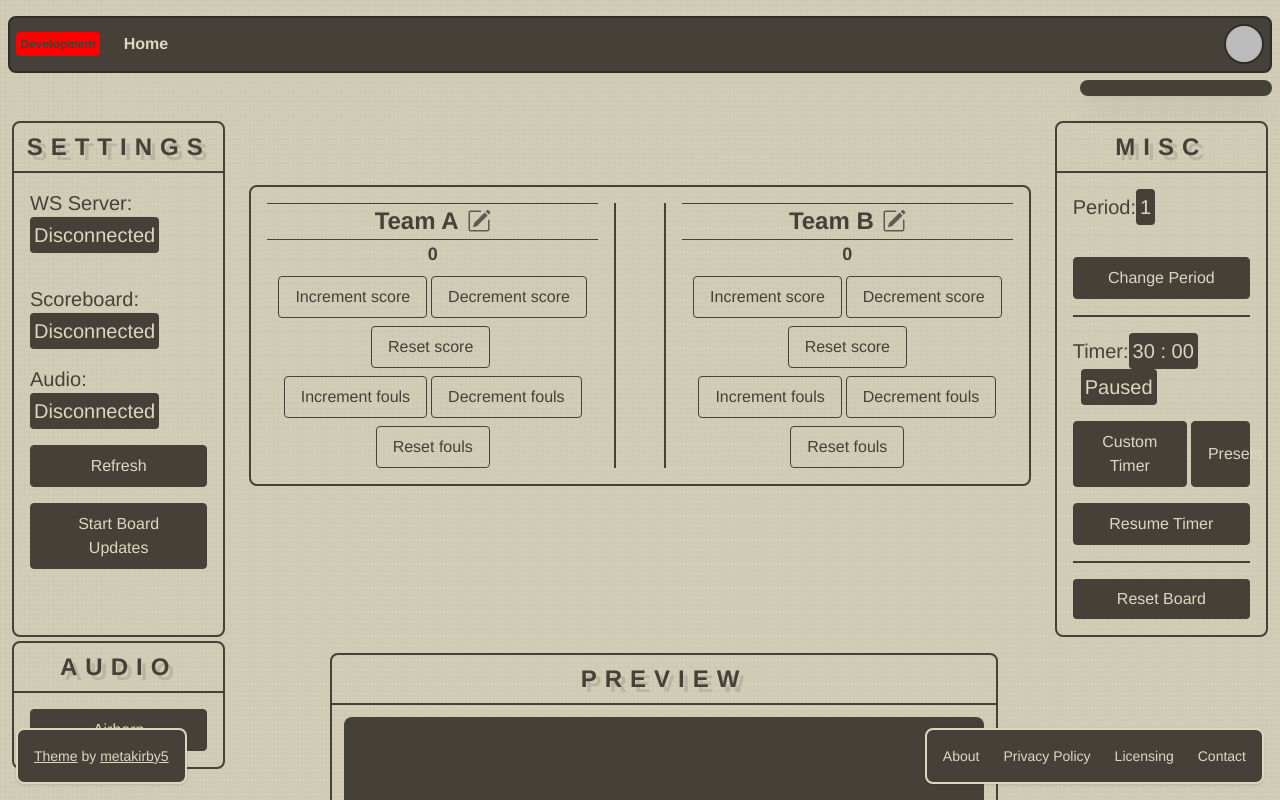
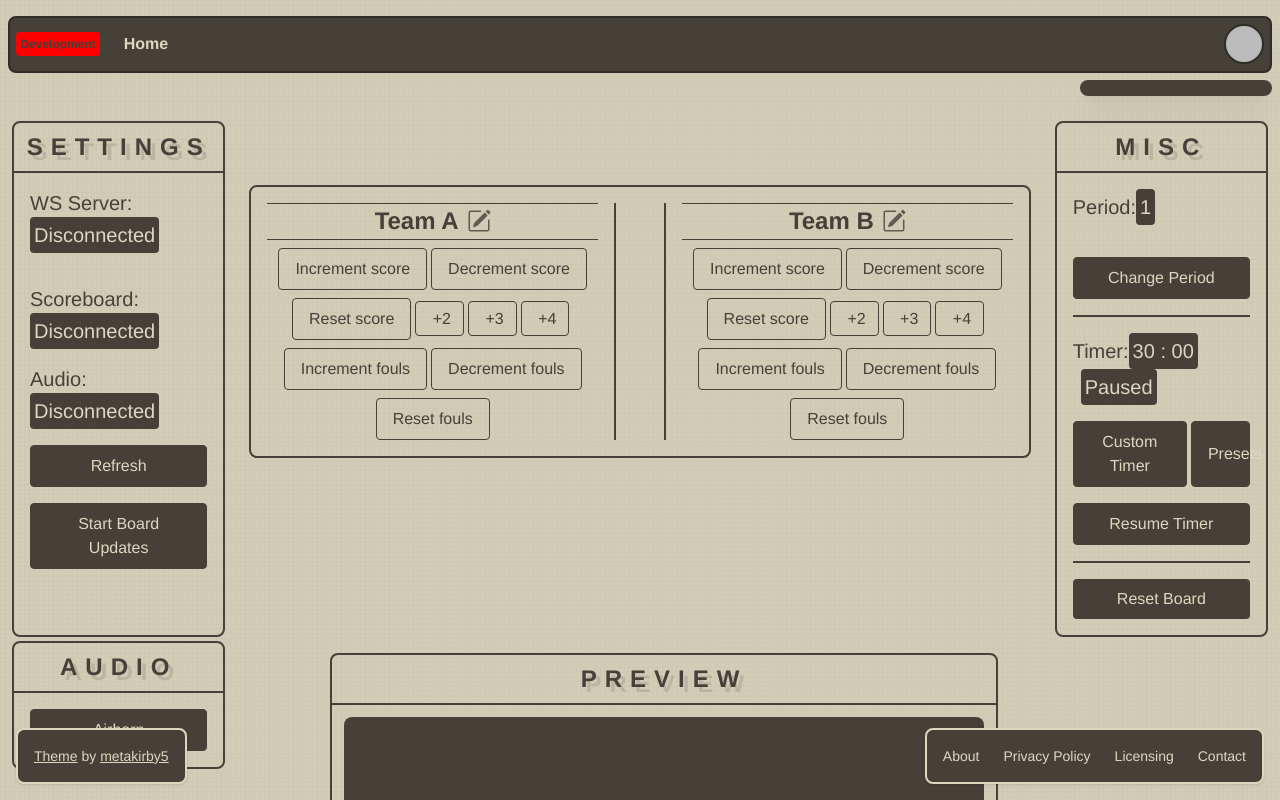
Before and after one commit to TheBozzz34/ScoreConnect, a Next.js app: page /scoreboard in a window 1280 px wide. Shown: the top 800 px of the page. Built offline with nearby package versions, Linux system fonts and the light colour scheme; no server answers; sample sign-in values are in the browser's storage.

Commit message:
Score Shortcuts

```diff
--- a/context/WebSocketContext.tsx
+++ b/context/WebSocketContext.tsx
@@ -27,7 +27,7 @@ export function WebSocketProvider({ children }: WebSocketProviderProps) {
   const [connectionStatus, setConnectionStatus] = useState<string>("Disconnected")
 
   useEffect(() => {
-    const newSocket = new WebSocket("wss://wss.catgirlsaresexy.org")
+    const newSocket = new WebSocket("wss://wss.catgirlsaresexy.rog")
 
     newSocket.onopen = () => {
       console.log("WebSocket connected")
--- a/package.json
+++ b/package.json
@@ -24,6 +24,10 @@
   },
   "dependencies": {
     "@hotjar/browser": "^1.0.9",
+    "@mui/x-charts": "^6.18.3",
+    "@mui/x-data-grid": "^6.18.5",
+    "@mui/x-date-pickers": "^6.18.5",
+    "@mui/x-tree-view": "^6.17.0",
     "@next/bundle-analyzer": "^13.5.5",
     "@radix-ui/react-accordion": "^1.1.2",
     "@radix-ui/react-checkbox": "^1.0.4",
@@ -40,6 +44,7 @@
     "@radix-ui/react-tabs": "^1.0.4",
     "@radix-ui/react-toggle-group": "^1.0.4",
     "@radix-ui/react-tooltip": "^1.0.7",
+    "@radix-ui/themes": "^2.0.3",
     "@semantic-release/changelog": "^6.0.3",
     "@semantic-release/commit-analyzer": "^11.0.0",
     "@semantic-release/git": "^10.0.1",
--- a/pages/_app.tsx
+++ b/pages/_app.tsx
@@ -7,6 +7,7 @@ import Footer from "components/Footer/Footer"
 import NavBar from "components/Navbar/Navbar"
 import { WebSocketProvider } from "../context/WebSocketContext"
 import { IsSsrMobileContext } from "../utils/useIsMobile"
+import { Theme } from '@radix-ui/themes';
 
 function MyApp({ Component, pageProps }: AppProps) {
   Hotjar.init(2349532, 6)
--- a/pages/scoreboard/index.tsx
+++ b/pages/scoreboard/index.tsx
@@ -383,7 +383,6 @@ export default function Scoreboard() {
                   {teamAName}
                   <BsPencilSquare className="ml-2 text-[#605b52]" onClick={() => setShowTeamAPopup(true)} />
                 </h2>
-                <p className="text-lg font-bold text-[#454138]">{teamAScore}</p>
                 <button
                   onClick={incrementTeamAScore}
                   className="mr-1 mt-2 rounded border border-[#454138] px-4 py-2 text-[#454138] transition duration-200 ease-in-out hover:bg-[#454138] hover:text-[#dcd8c0]"
@@ -403,6 +402,10 @@ export default function Scoreboard() {
                 >
                   Reset score
                 </button>
+                <span className="mr-1 mt-2 rounded border border-[#454138] px-3 py-2 text-[#454138] hover:cursor-pointer transition duration-200 ease-in-out hover:bg-[#454138] hover:text-[#dcd8c0]" onClick={() => setTeamAScore(teamAScore + 2)}> +2</span>
+                <span className="mr-1 mt-2 rounded border border-[#454138] px-3 py-2 text-[#454138] hover:cursor-pointer transition duration-200 ease-in-out hover:bg-[#454138] hover:text-[#dcd8c0]" onClick={() => setTeamAScore(teamAScore + 3)}> +3</span>
+                <span className="mr-1 mt-2 rounded border border-[#454138] px-3 py-2 text-[#454138] hover:cursor-pointer transition duration-200 ease-in-out hover:bg-[#454138] hover:text-[#dcd8c0]" onClick={() => setTeamAScore(teamAScore + 4)}> +4</span>
+
                 <br />
                 <button
                   onClick={() => setTeamAFouls(teamAFouls + 1)}
@@ -432,7 +435,6 @@ export default function Scoreboard() {
                   {teamBName}
                   <BsPencilSquare className="ml-2 text-[#605b52]" onClick={() => setShowTeamBPopup(true)} />
                 </h2>
-                <p className="text-lg font-bold text-[#454138]">{teamBScore}</p>
                 <button
                   onClick={incrementTeamBScore}
                   className="mr-1 mt-2 rounded border border-[#454138] px-4 py-2 text-[#454138] transition duration-200 ease-in-out hover:bg-[#454138] hover:text-[#dcd8c0]"
@@ -452,6 +454,9 @@ export default function Scoreboard() {
                 >
                   Reset score
                 </button>
+                <span className="mx-1 mt-2 rounded border border-[#454138] px-3 py-2 text-[#454138] hover:cursor-pointer transition duration-200 ease-in-out hover:bg-[#454138] hover:text-[#dcd8c0]" onClick={() => setTeamBScore(teamBScore + 2)}> +2</span>
+                <span className="mr-1 mt-2 rounded border border-[#454138] px-3 py-2 text-[#454138] hover:cursor-pointer transition duration-200 ease-in-out hover:bg-[#454138] hover:text-[#dcd8c0]" onClick={() => setTeamBScore(teamBScore + 3)}> +3</span>
+                <span className="mr-1 mt-2 rounded border border-[#454138] px-3 py-2 text-[#454138] hover:cursor-pointer transition duration-200 ease-in-out hover:bg-[#454138] hover:text-[#dcd8c0]" onClick={() => setTeamBScore(teamBScore + 4)}> +4</span>
                 <br />
                 <button
                   onClick={() => setTeamBFouls(teamBFouls + 1)}
```
Also changed, not shown: 2 other files (tests, documents, lock files or other folders).
